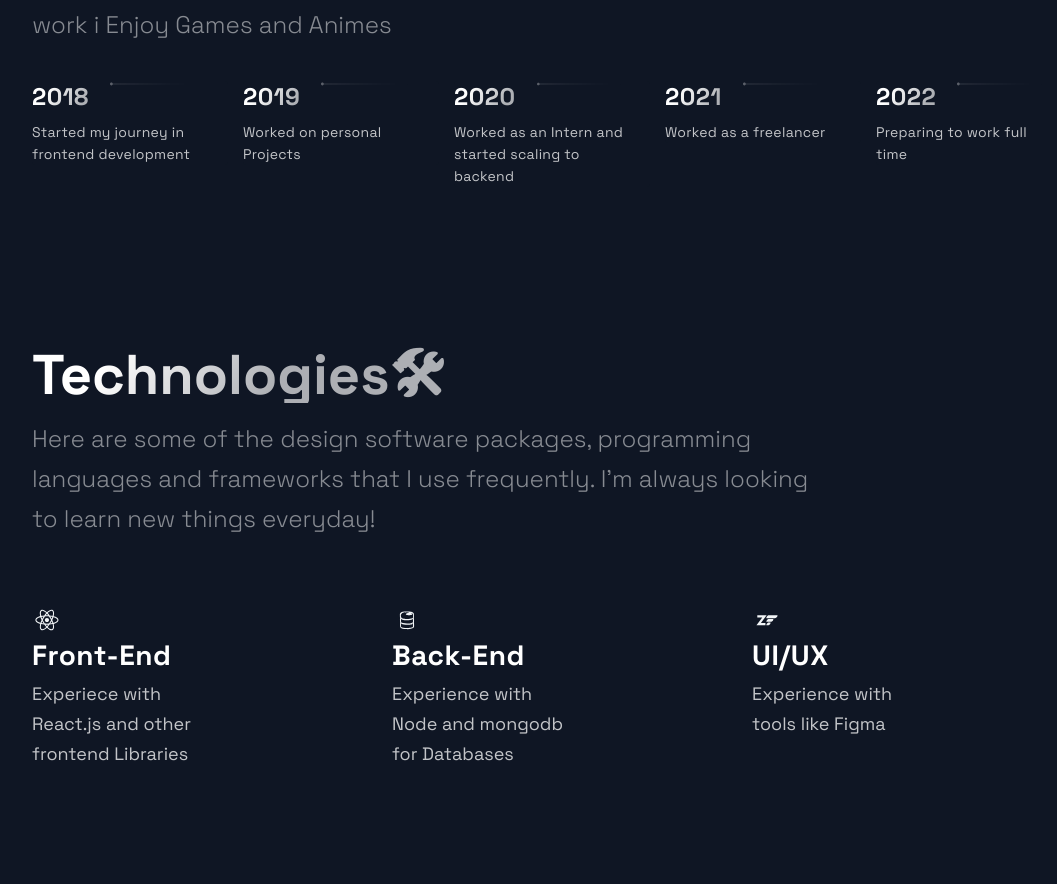
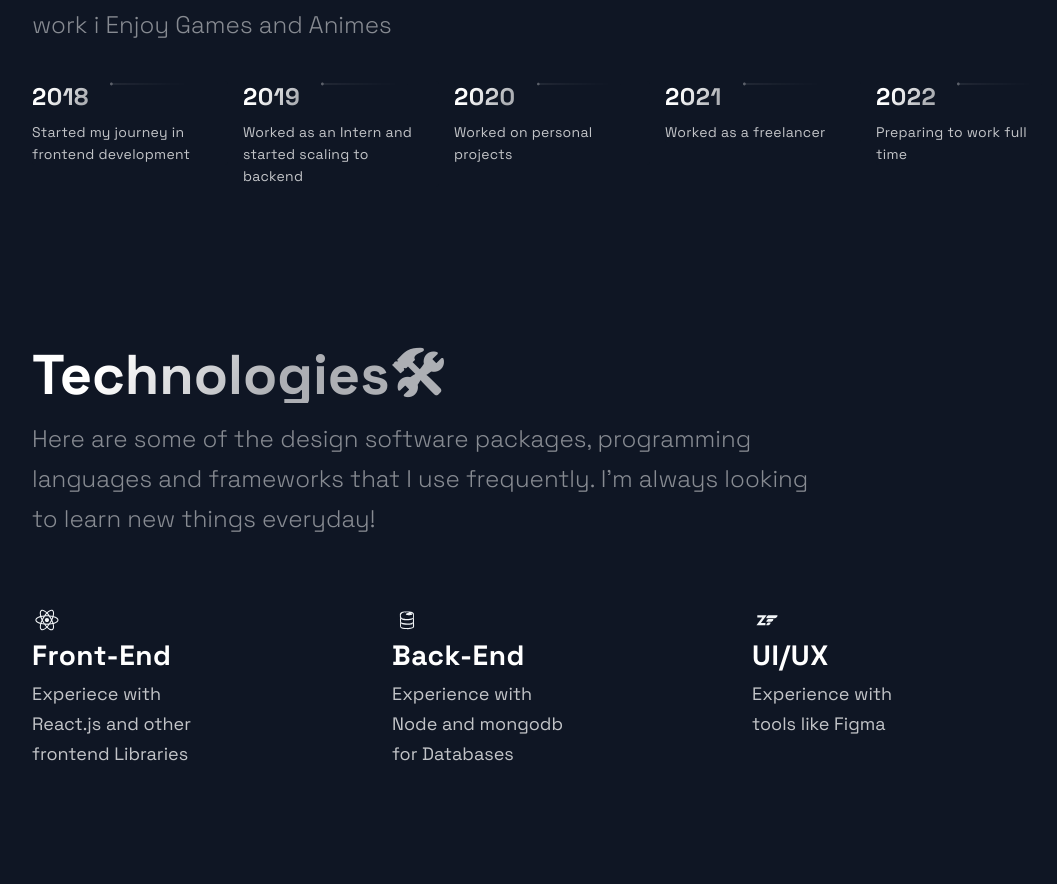
Before and after one commit to nwabuezenonso/portfolio, a Next.js app: page / in a window 1280 px wide. Shown: the part 3423-4307 px from the top of the page, without its empty margins (88-1145 px from the left). Built offline with nearby package versions, Linux system fonts and the light colour scheme.

Commit message:
edit timeline

```diff
--- a/src/constants/constants.js
+++ b/src/constants/constants.js
@@ -67,9 +67,9 @@ export const projects = [
 
 export const TimeLineData = [
   { year: 2018, text: 'Started my journey in frontend development', },
-  { year: 2019, text: 'Worked on personal Projects', },
-  { year: 2020, text: 'Worked as an Intern and started scaling to backend' },
-  { year: 2021, text: 'Worked as a freelancer', },
+  { year: 2019, text: 'Worked as an Intern and started scaling to backend', },
+  { year: 2020, text: 'Worked on personal projects' },
+  { year: 2021, text: 'Worked as a freelancer' },
   { year: 2022, text: 'Preparing to work full time',},
 ];
 
```
